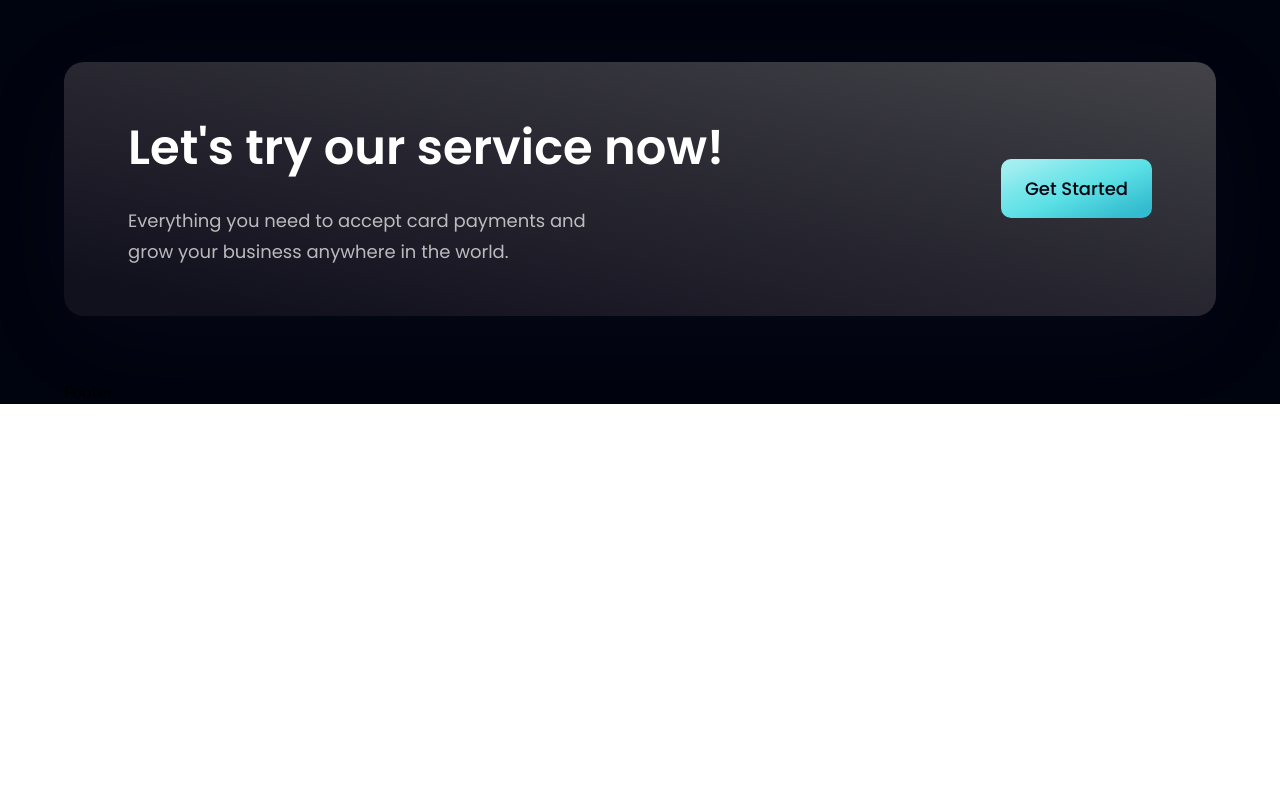
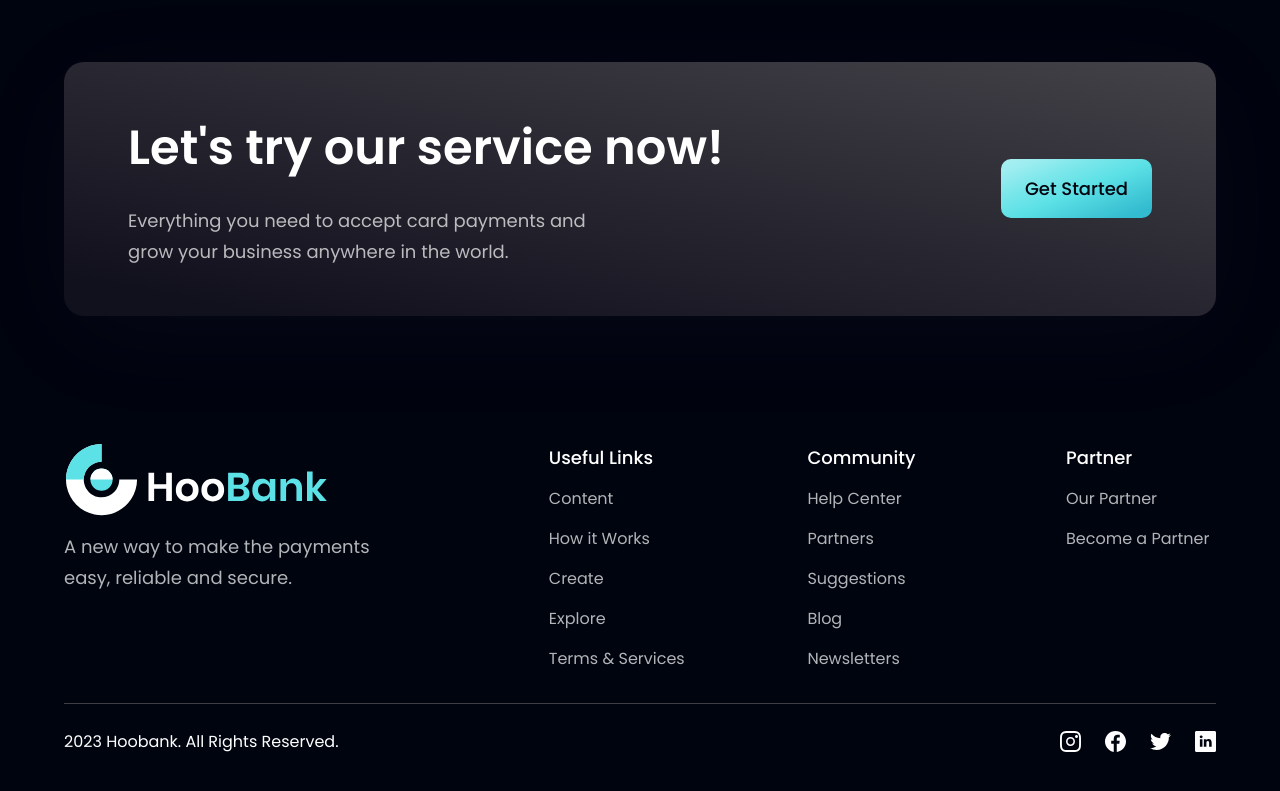
Before and after one commit to WanjaNjunge/bank-app, a React (Vite) app: page / in a window 1280 px wide. Shown: the part 4322-5113 px from the top of the page. Before the commit the page ends 4726 px from the top, so only its background shows below. Built offline with nearby package versions, Linux system fonts and the light colour scheme.

Commit message:
Done with adding a footer

```diff
--- a/src/components/Footer.jsx
+++ b/src/components/Footer.jsx
@@ -1,9 +1,52 @@
-import React from 'react'
+import styles from '../style';
+import { logo } from '../assets';
+import { footerLinks, socialMedia } from '../constants';
 
-const Footer = () => {
-  return (
-    <div>Footer</div>
+const Footer = () => (
+    <section className={`${styles.flexCenter} ${styles.paddingY} flex-col`}>
+      <div className={`${styles.flexStart} md:flex-row flex-col mb-8 w-full`}>
+        <div className='flex-1 flex flex-col justify-start mr-10'>
+          <img
+          src={logo}
+          alt="hoobank"
+          className='w-[266px] h-[72px] object-contain' />
+          <p className={`${styles.paragraph} mt-4 max-w-[310px]`}>A new way to make the payments easy, reliable and secure.</p>
+        </div>
+
+        <div className='flex-[1.5] w-full flex flex-row justify-between flex-wrap md:mt-0 mt-10'>
+          {footerLinks.map((footerLink) => (
+            <div key={footerLink.key} className='flex flex-col ss:my-0 my-4 min-w-[150px]'>
+              <h4 className='font-poppins font-medium text-[18px] leading-[27px] text-white'>
+                {footerLink.title}
+              </h4>
+              <ul className='list-none mt-4'>
+                {footerLink.links.map((Link, index) => (
+                  <li key={Link.name}
+                  className={`font-poppins font-normal text-[16px] leading-[24px] text-dimWhite hover:text-secondary cursor-pointer ${index !== footerLink.links.length - 1 ? 'mb-4' : 'mb-0'}`}>
+                    {Link.name}
+                  </li>
+                ))}
+              </ul>
+            </div>
+          ))}
+        </div>
+      </div>
+
+      <div className='w-full flex justify-between items-center md:flex-row flex-col pt-6 border-t-[1px] border-t-[#3F3E45]'>
+        <p className='font-poppins font-normal text-center leading-[27px] text-white'>
+          2023 Hoobank. All Rights Reserved.
+        </p>
+        <div className='flex flex-row md:mt-0 mt-6'>
+          {socialMedia.map((social, index) => (
+            <img
+            key={social.id}
+            src={social.icon}
+            alt={social.id}
+            className={`w-[21px] h-[21px] object-contain cursor-pointer ${index !== socialMedia.length -1 ? 'mr-6' : 'mr-0' }`} />
+          ))}
+        </div>
+      </div>
+    </section>
   )
-}
 
-export default Footer
+export default Footer;
```
